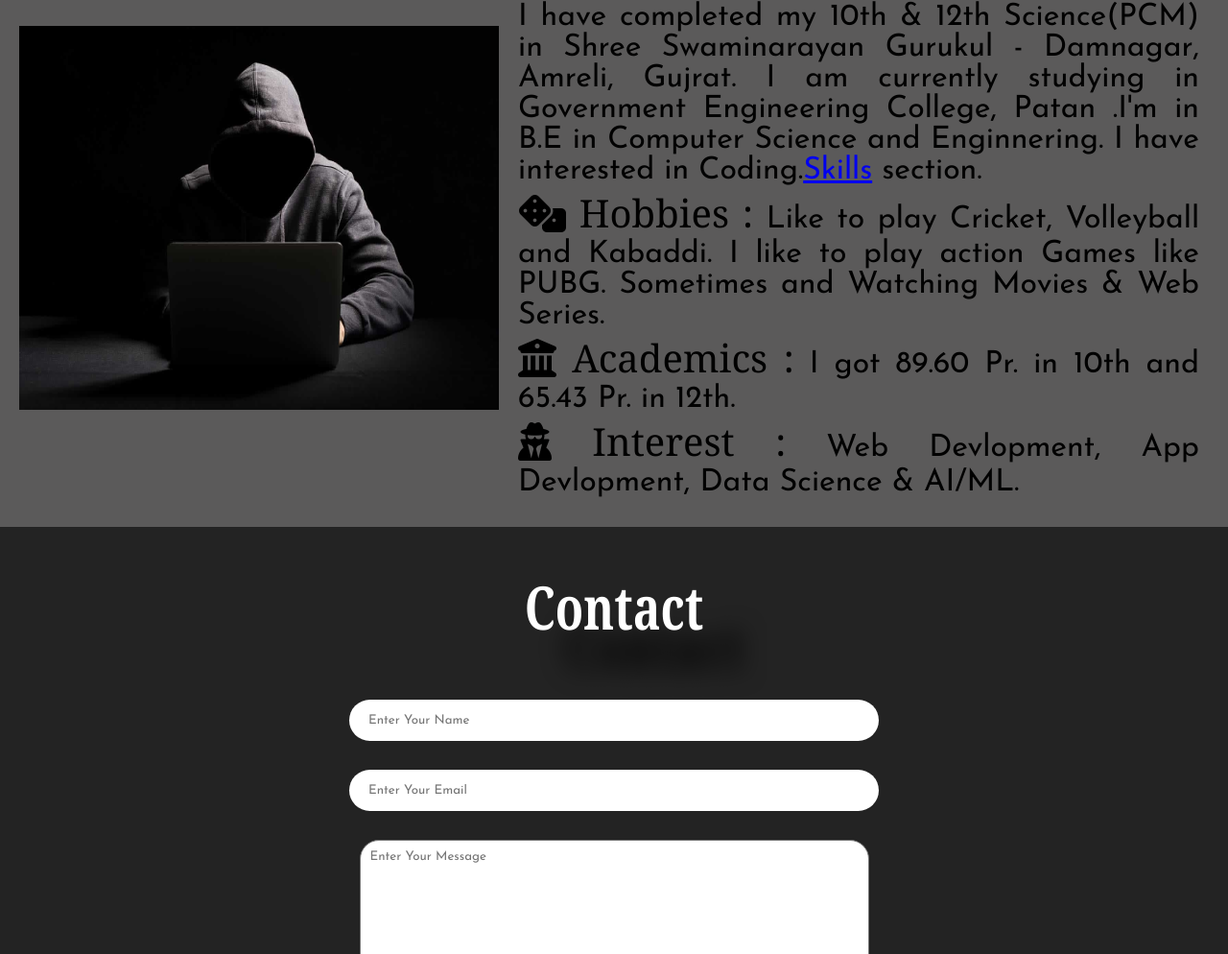
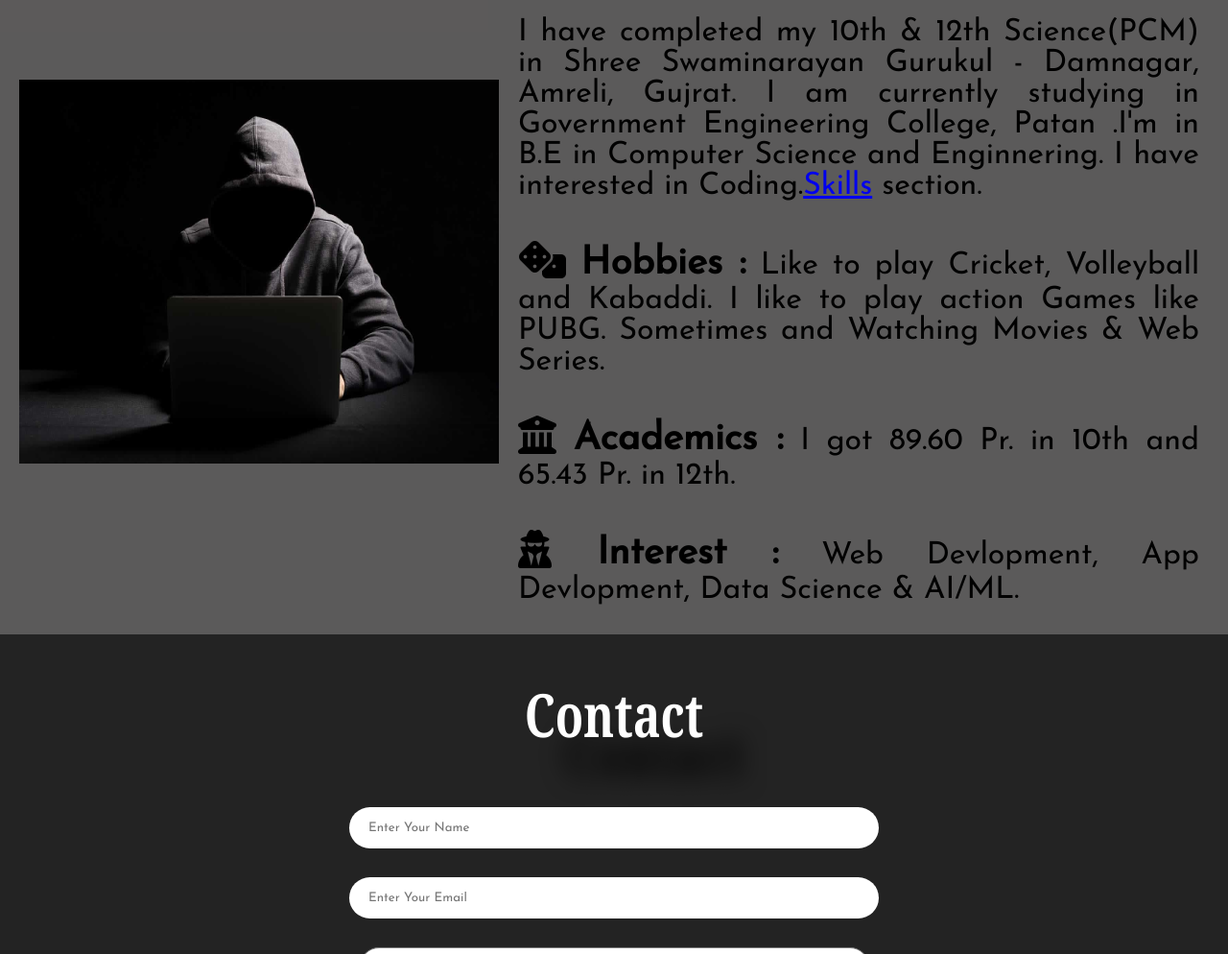
Before and after one commit to gaurav0116/gportfolio.github.io, a plain HTML site: page index.html in a window 1280 px wide. Shown: the part 1746-2740 px from the top of the page at 96% size. Drawn offline with Linux system fonts and the light colour scheme.

Commit message:
Update index.html

```diff
--- a/index.html
+++ b/index.html
@@ -117,15 +117,18 @@
     <div class="about">
       <img src="pic2.jpg" alt="My Pic">
       <div class="name">
-        <h2>I'm Gaurav Dhandhukiya.</h2>
-        <p>I have completed my 10th & 12th Science(PCM) in Shree Swaminarayan Gurukul - Damnagar, Amreli, Gujrat. I am currently studying in
+        <h2>I'm Gaurav Dhandhukiya.</h2><br>
+        <p>I have completed my 10th & 12th Science(PCM) in Shree Swaminarayan Gurukul - Damnagar, Amreli, Gujrat. I am
+          currently studying in
           Government Engineering College, Patan .I'm in B.E in Computer Science and Enginnering.
-          I have interested in Coding.<a href="#skills">Skills</a> section.<br>
-          <span><i class='fas fa-dice'></i> Hobbies :</span> Like to play Cricket, Volleyball and Kabaddi. I like to play
+          I have interested in Coding.<a href="#skills">Skills</a> section.<br><br>
+          <span><i class='fas fa-dice'></i> <b>Hobbies :</b></span> Like to play Cricket, Volleyball and Kabaddi. I like
+          to play
           action Games like PUBG. Sometimes and Watching Movies & Web Series.
-          <br><span><i class='fas fa-university'></i> Academics :</span> I got 89.60 Pr. in 10th and
-          65.43 Pr. in 12th. <br>
-          <span><i class='fas fa-user-secret'></i> Interest :</span> Web Devlopment, App Devlopment, Data Science &
+          <br><br><span><i class='fas fa-university'></i> <b>Academics :</b></span> I got 89.60 Pr. in 10th and
+          65.43 Pr. in 12th. <br><br>
+          <span><i class='fas fa-user-secret'></i><b> Interest :</b></span> Web Devlopment, App Devlopment, Data Science
+          &
           AI/ML.
         </p>
       </div>
```
